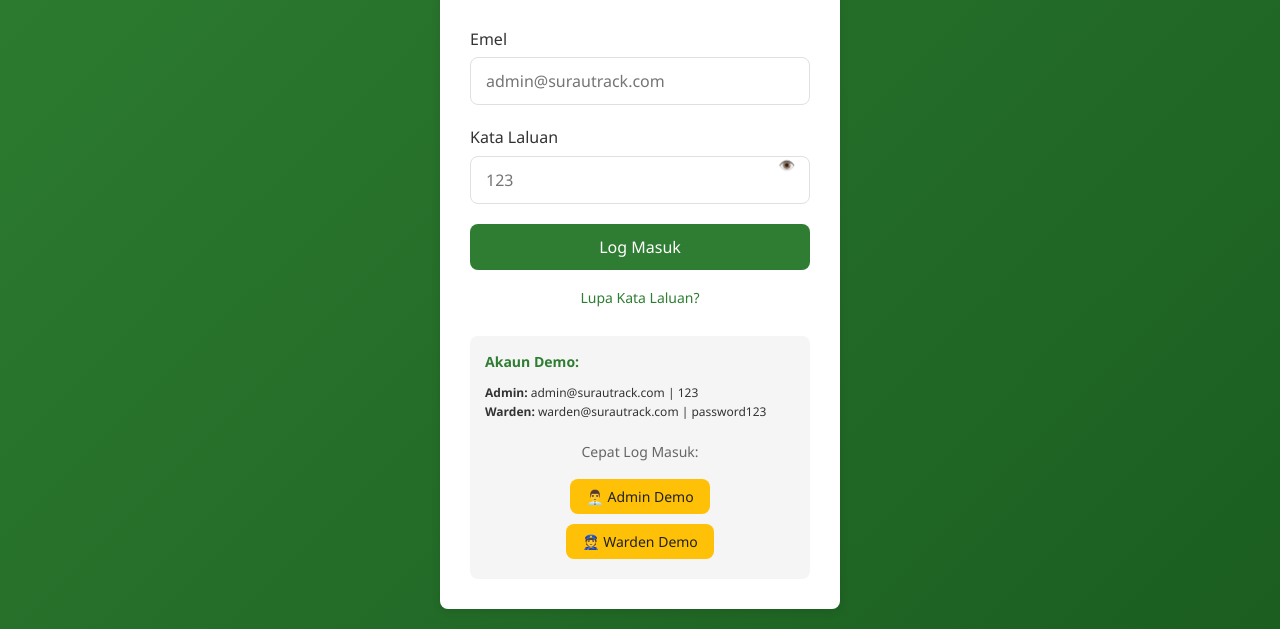
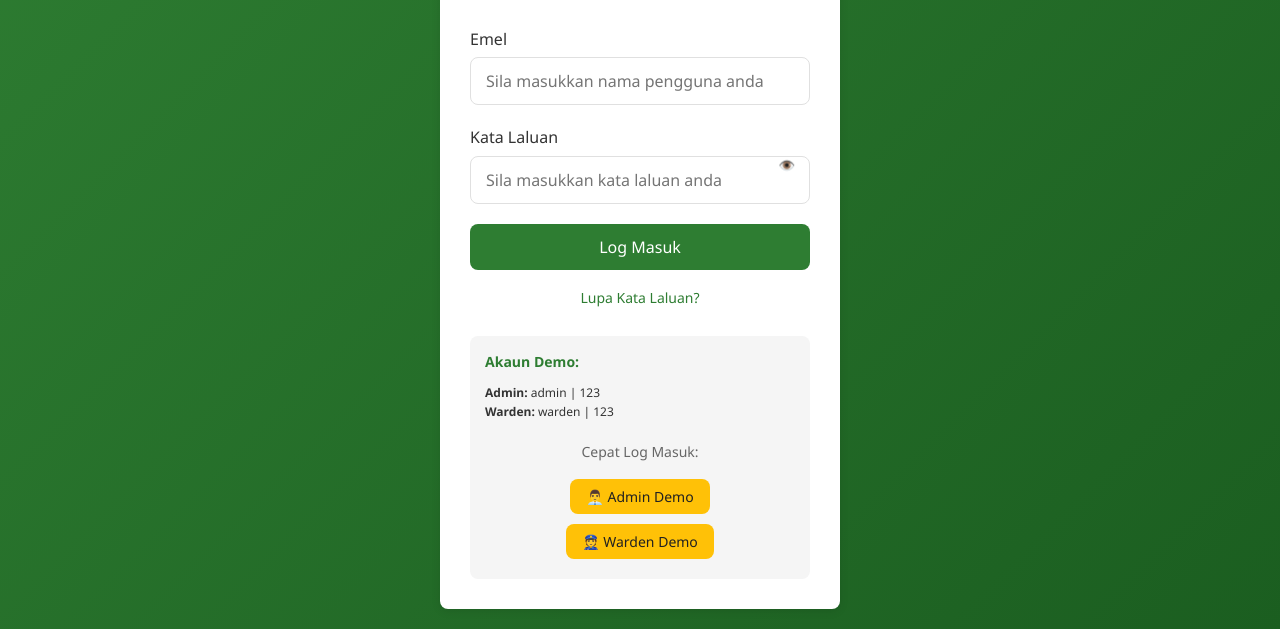
Before and after one commit to f1207ibrahim-lab/esasrfidsystem, a plain HTML site: page index.html in a window 1280 px wide. Shown: the part 214-843 px from the top of the page. Drawn offline with Linux system fonts and the light colour scheme.

Commit message:
Initial commit of project files

```diff
--- a/index.html
+++ b/index.html
@@ -55,12 +55,12 @@
         <div class="login-form">
             <div class="form-group">
                 <label for="email">Emel</label>
-                <input type="email" id="email" placeholder="admin@surautrack.com" class="form-control">
+                <input type="email" id="email" placeholder="Sila masukkan nama pengguna anda" class="form-control">
             </div>
 
             <div class="form-group password-field">
                 <label for="password">Kata Laluan</label>
-                <input type="password" id="123" placeholder="123" class="form-control">
+                <input type="password" id="password" placeholder="Sila masukkan kata laluan anda" class="form-control">
                 <button type="button" class="show-password" onclick="togglePassword()">👁️</button>
             </div>
 
@@ -73,8 +73,8 @@
 
         <div class="demo-accounts">
             <h3>Akaun Demo:</h3>
-            <p><strong>Admin:</strong> admin@surautrack.com | 123</p>
-            <p><strong>Warden:</strong> warden@surautrack.com | password123</p>
+            <p><strong>Admin:</strong> admin | 123</p>
+            <p><strong>Warden:</strong> warden | 123</p>
 
             <!-- Demo buttons will be added by JavaScript -->
         </div>
--- a/js/auth.js
+++ b/js/auth.js
@@ -2,13 +2,13 @@
 class AuthManager {
     constructor() {
         this.demoAccounts = {
-            'admin@surautrack.com': {
-                password: 'password123',
+            'admin': {
+                password: '123',
                 role: 'admin',
                 name: 'Pentadbir Sistem'
             },
-            'warden@surautrack.com': {
-                password: 'password123',
+            'warden': {
+                password: '123',
                 role: 'warden',
                 name: 'Warden Surau'
             }
@@ -187,11 +187,11 @@
     let email, password;
 
     if (role === 'admin') {
-        email = 'admin@surautrack.com';
-        password = 'password123';
+        email = 'admin';
+        password = '123';
     } else if (role === 'warden') {
-        email = 'warden@surautrack.com';
-        password = 'password123';
+        email = 'warden';
+        password = '123';
     }
 
     document.getElementById('email').value = email;
```
